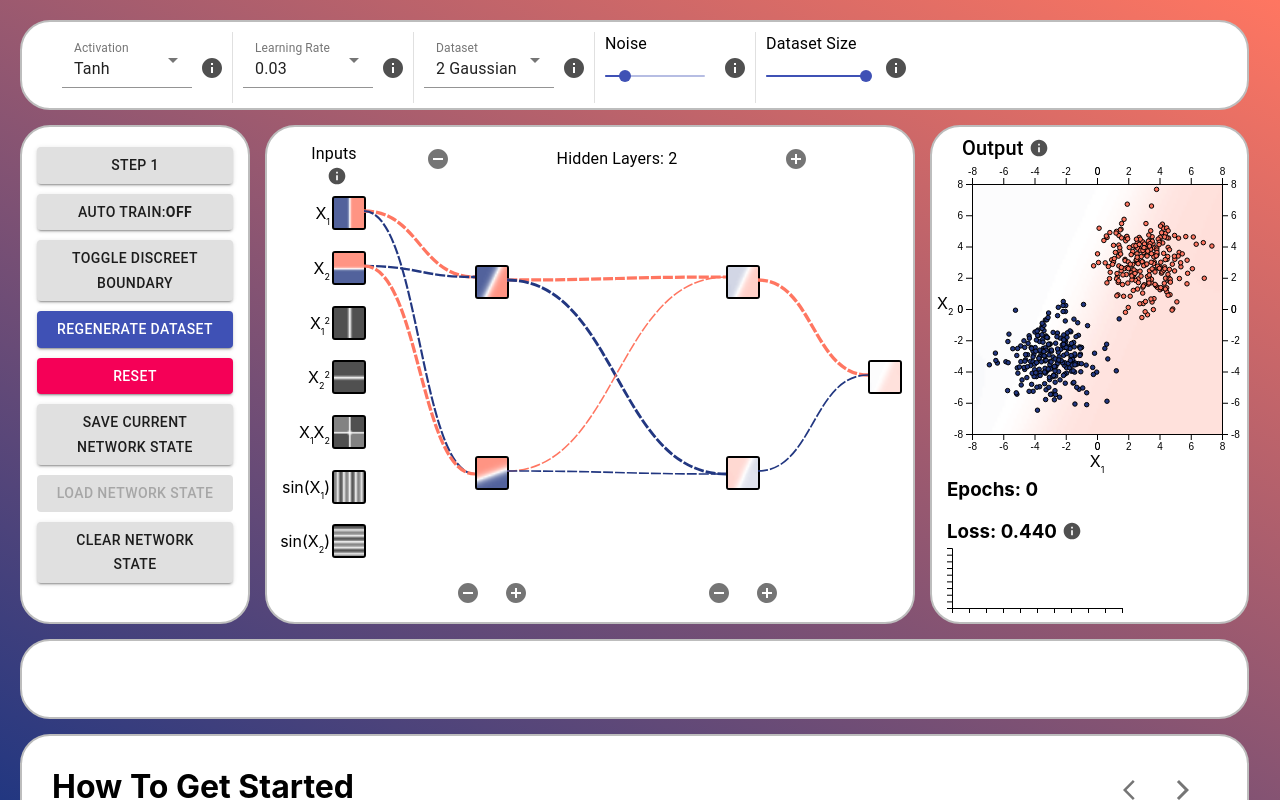
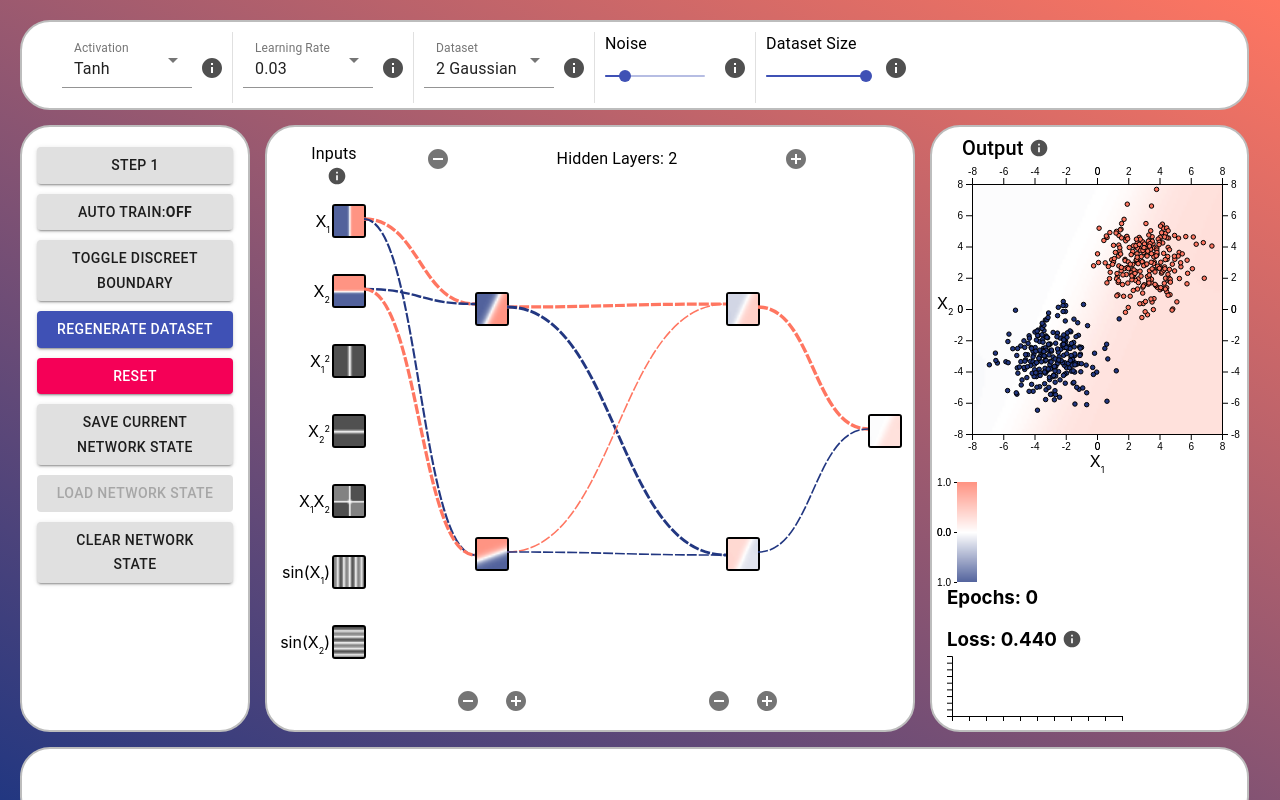
Before and after one commit to BrandonAGoodwin/nn-visualiser, a React (Create React App) app: page / in a window 1280 px wide. Built offline with nearby package versions, Linux system fonts and the light colour scheme.

Commit message:
Initial Colour Scale implementation

```diff
--- /dev/null
+++ b/src/components/ColourScale.tsx
@@ -0,0 +1,118 @@
+import * as  d3 from "d3";
+import React, { useEffect, useRef, useState } from "react";
+
+interface ColourScaleProps {
+    width: number;
+    height: number;
+    minColour: string;
+    midColour: string;
+    maxColour: string;
+    minValue: number;
+    midValue: number;
+    maxValue: number;
+    numShades: number;
+}
+
+function ColourScale(props: ColourScaleProps) {
+
+    const d3ContainerRef: any = useRef<any>(null);
+    const canvasRef: any = useRef<any>(null);
+
+    const [initialised, setInitialised] = useState<boolean>(false);
+
+    const marginTop = 4;
+    const marginLeft = 20;
+    const marginBottom = 4;
+
+    useEffect(() => {
+        createScale();
+    }, [])
+
+    const createScale = () => {
+        const svg = d3.select(d3ContainerRef.current)
+            .attr("width", props.width + marginLeft)
+            .attr("height", props.height + marginBottom + marginTop);
+
+        svg.selectAll("*").remove();
+
+        const scale = d3.scaleLinear().domain([-1, 1]).range([props.height, 0])
+
+        const colourScale = svg.append("g")
+            .attr("transform", `translate(${marginLeft}, ${marginTop})`);
+
+        colourScale.append("g")
+            // .attr("transform", `translate(0,${props.height})`)
+            .call(d3.axisLeft(scale).tickValues([0].concat(scale.ticks(2))).tickSize(3));
+
+        let tmpScale = d3.scaleLinear<string, number>()
+            .domain([0, 0.5, 1])
+            .range([props.minColour, props.midColour, props.maxColour])
+            .clamp(true);
+
+        let numShades = props.numShades || 100;
+
+        let colors = d3.range(0, 1 + 1E-9, 1 / numShades).map(a => {
+            return tmpScale(a) || 0;
+        });
+
+        let color: any = d3.scaleQuantize()
+            .domain([0, props.height])
+            .range(colors);
+
+        const canvas = canvasRef.current;
+        const context = canvas?.getContext("2d");
+        if (!context) return;
+        let imageData = context.createImageData(1, props.height);
+
+        if (!imageData) return;
+
+        const data = imageData.data;
+        let iter = -1;
+
+        for (let i = props.height; i >= 0; i--) {
+            // let value: number = props.decisionBoundary[i];
+            // if(props.discreetBoundary) value = value > 0 ? 1 : -1;
+            let c = d3.rgb(color(i));
+            data[++iter] = c.r;
+            data[++iter] = c.g;
+            data[++iter] = c.b;
+            data[++iter] = 200;
+        }
+        context.putImageData(imageData, 0, 0);
+
+        colourScale.select(".domain")
+            .attr("opacity", "0");
+
+        // let delta = Date.now() - start;
+    }
+
+
+    return (
+        <div style={{ position: "relative" }}>
+            <svg
+                ref={d3ContainerRef}
+                width={props.width + marginLeft}
+                height={props.height + marginBottom + marginTop}
+                style={{ position: "absolute" }}
+            />
+            <canvas
+                ref={canvasRef}
+                // id={props.id}
+                // className="background"
+                width={1}
+                height={props.height}
+                style={{
+                    width: `${props.width}px`,
+                    height: `${props.height}px`,
+                    paddingLeft: `${marginLeft}px`,
+                    paddingTop: `${marginTop}px`
+                    // paddingRight: `${props.padding && props.paddingRight ? props.paddingRight : "0"}px`,
+                    // paddingTop: `${props.padding && props.paddingTop ? props.paddingTop: "0"}px`,
+                    // paddingBottom: `${props.padding && props.paddingBottom ? props.paddingBottom : "0"}px`,
+                }}
+            />
+        </div>
+    );
+}
+
+export default ColourScale;
--- a/src/components/MainPage.tsx
+++ b/src/components/MainPage.tsx
@@ -17,6 +17,7 @@ import LossGraph from './LossGraph';
 import LossInfoPanel from './InfoPanels/LossInfoPanel';
 import { DefinedTerm, DefX1, DefX2 } from './Definitions';
 import { ThemeContext } from '../contexts/ThemeContext';
+import ColourScale from './ColourScale';
 
 export interface NNConfig {
     networkShape: number[];
@@ -195,7 +196,7 @@ export interface NetworkState {
 
 
 function MainPage(props: PageProps) {
-    const {minColour, minColourName, maxColour, maxColourName} = useContext(ThemeContext);
+    const {minColour, minColourName, maxColour, maxColourName, midColour} = useContext(ThemeContext);
 
     const [numSamples, setNumSamples] = useState<number>(500);
     const [noise, setNoise] = useState<number>(0.2);
@@ -638,6 +639,17 @@ function MainPage(props: PageProps) {
                     decisionBoundary={decisionBoundary}
                     discreetBoundary={discreetBoundary}
                 />}
+                <ColourScale
+                    width={20}
+                    height={100}
+                    maxColour={maxColour}
+                    minColour={minColour}
+                    midColour={midColour}
+                    maxValue={1}
+                    minValue={-1}
+                    midValue={0}
+                    numShades={100}
+                />
                 <div style={{ marginLeft: "10px" }}>
                     <h3 style={{ marginTop: "0px" }}> Epochs: {epochs} </h3>
                     <div style={{ display: "flex", justifyContent: "flex-start" }}>
--- a/src/components/NNGraph.tsx
+++ b/src/components/NNGraph.tsx
@@ -167,7 +167,9 @@ function NNGraph(props: GraphProps): JSX.Element {
             .style("stroke", "black")
             .attr("cx", (datapoint: Dataset2D) => (datapoint.x1 * scale) + (props.canvasWidth / 2))
             .attr("cy", (datapoint: Dataset2D) => -(datapoint.x2 * scale) + (props.canvasWidth / 2));
-    }
+
+
+        }
 
     return (
         <>
```
Also changed, not shown: src/components/Slider.tsx (line endings or trailing spaces).
